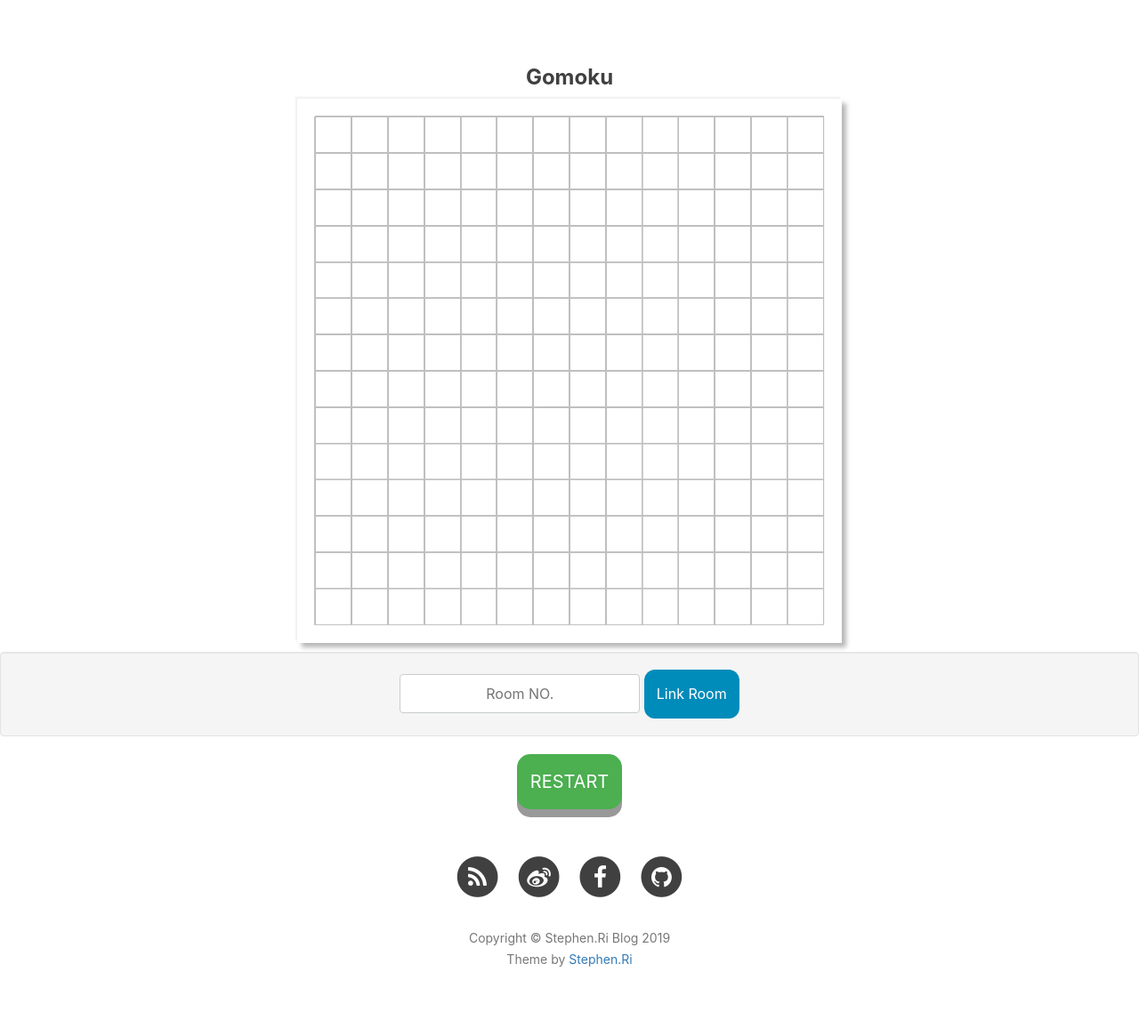
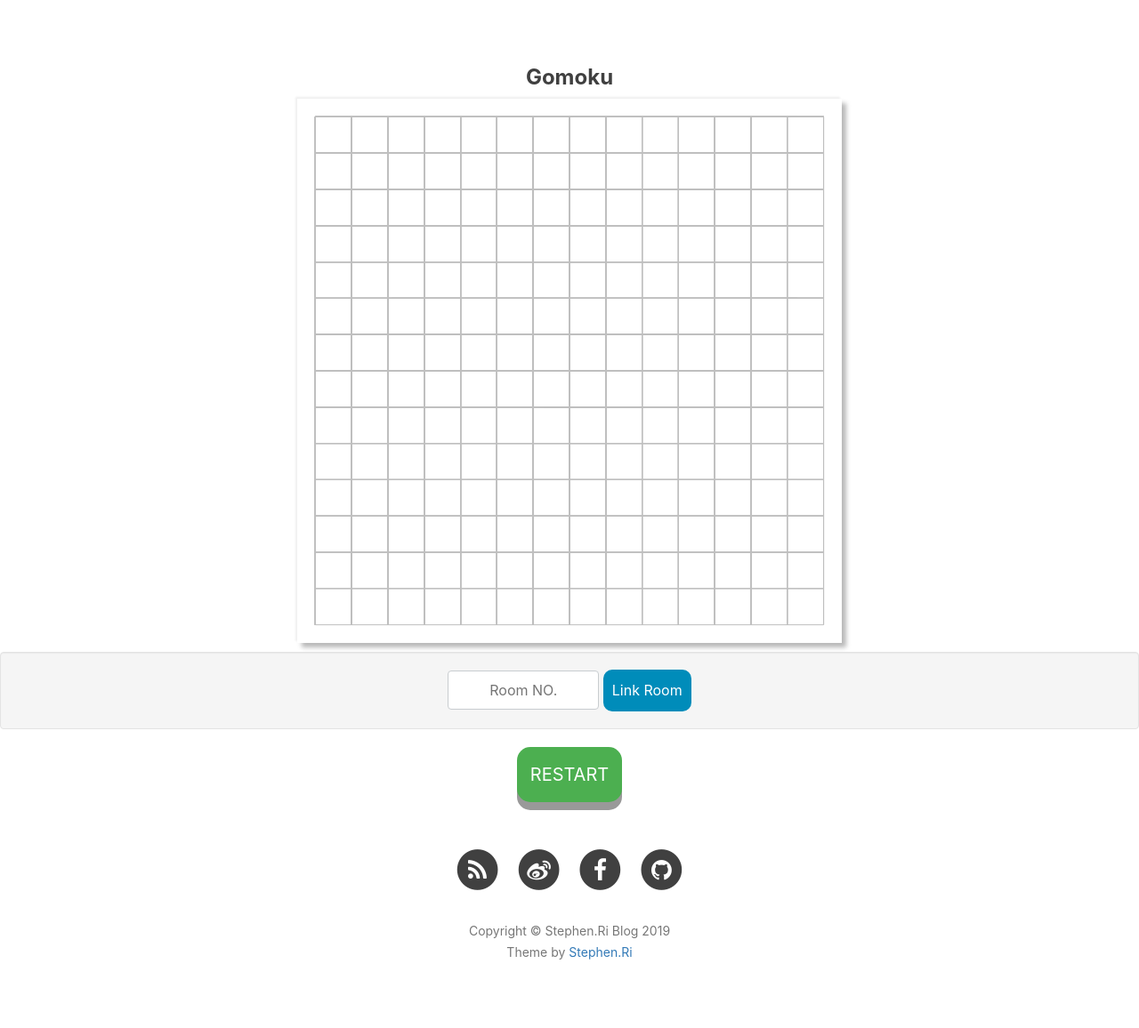
Before and after one commit to StephenRi/StephenRi.github.io, a Jekyll site: the page built from games/GomokuPVP/GomokuPVP.html, in a window 1280 px wide. Shown: the whole page at 89% size. Built offline with Jekyll 4.4.1, drawn with Linux system fonts in a browser that asks for light colours; nearby versions of some CDN libraries; comment, search, counter and statistics services are not loaded.

Commit message:
up gomokupvp

```diff
--- a/games/GomokuPVP/GomokuPVP.html
+++ b/games/GomokuPVP/GomokuPVP.html
@@ -18,7 +18,7 @@ permalink: /games/gomokupvp.html
 		text-align: center;
 		font-size: 16px;
 		height: 44px;
-		width: 270px;
+		width: 170px;
 		border-radius:4px;
 		border:1px solid #c8cccf;
 		color:#6a6f77;
@@ -26,9 +26,9 @@ permalink: /games/gomokupvp.html
 	.button-link {
 		background-color: #008CBA; /* Green */
 		border: none;
-		border-radius:12px;
+		border-radius:10px;
 		color: white;
-		padding: 14px 14px;
+		padding: 10px 10px;
 		text-align: center;
 		text-decoration: none;
 		display: inline-block;
```
